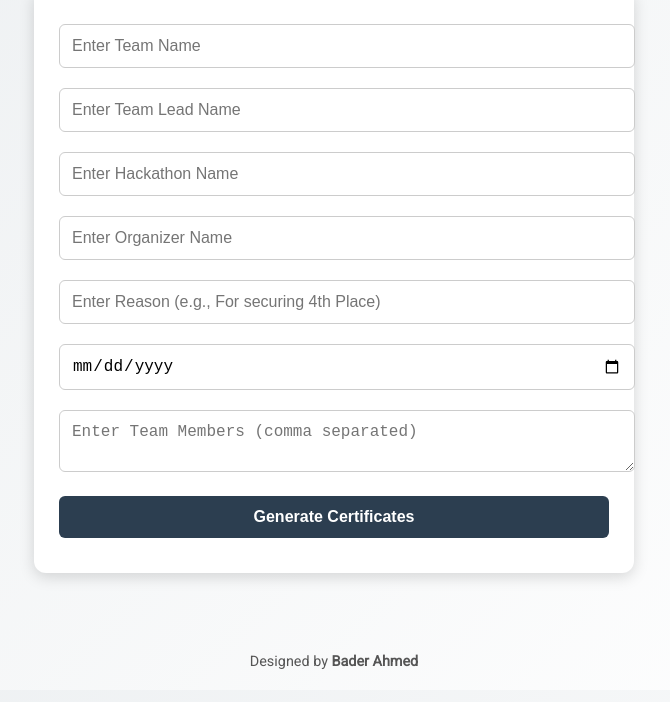
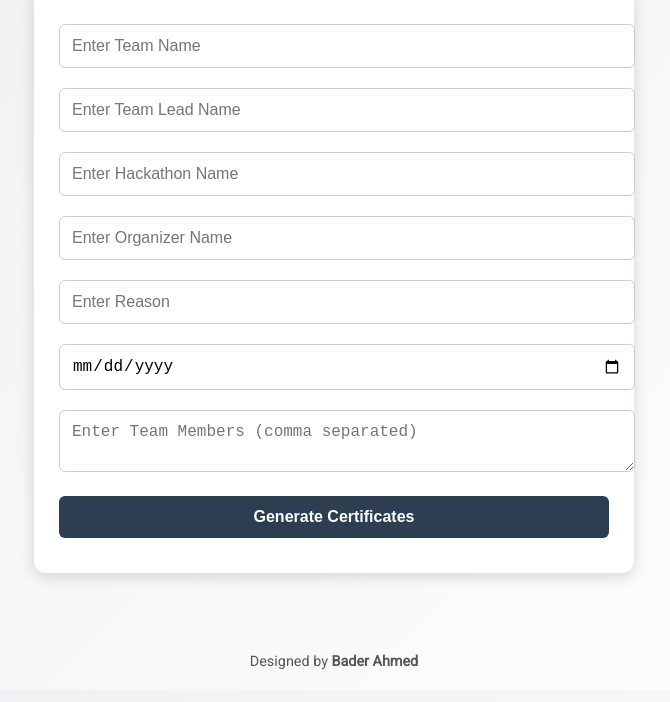
Before and after one commit to bader786/certificategen, a plain HTML site: page index.html in a window 1280 px wide. Shown: the part 98-800 px from the top of the page, without its empty margins (306-976 px from the left). Drawn offline with nearby package versions, Linux system fonts and the light colour scheme.

```diff
--- a/index.html
+++ b/index.html
@@ -182,7 +182,7 @@
     <input type="text" id="teamLead" placeholder="Enter Team Lead Name" required>
     <input type="text" id="hackathonName" placeholder="Enter Hackathon Name" required>
     <input type="text" id="organizerName" placeholder="Enter Organizer Name" required>
-    <input type="text" id="reason" placeholder="Enter Reason (e.g., For securing 4th Place)" required>
+    <input type="text" id="reason" placeholder="Enter Reason " required>
     <input type="date" id="issueDate" required>
     <textarea id="members" placeholder="Enter Team Members (comma separated)" required></textarea>
     <button type="submit">Generate Certificates</button>
```
